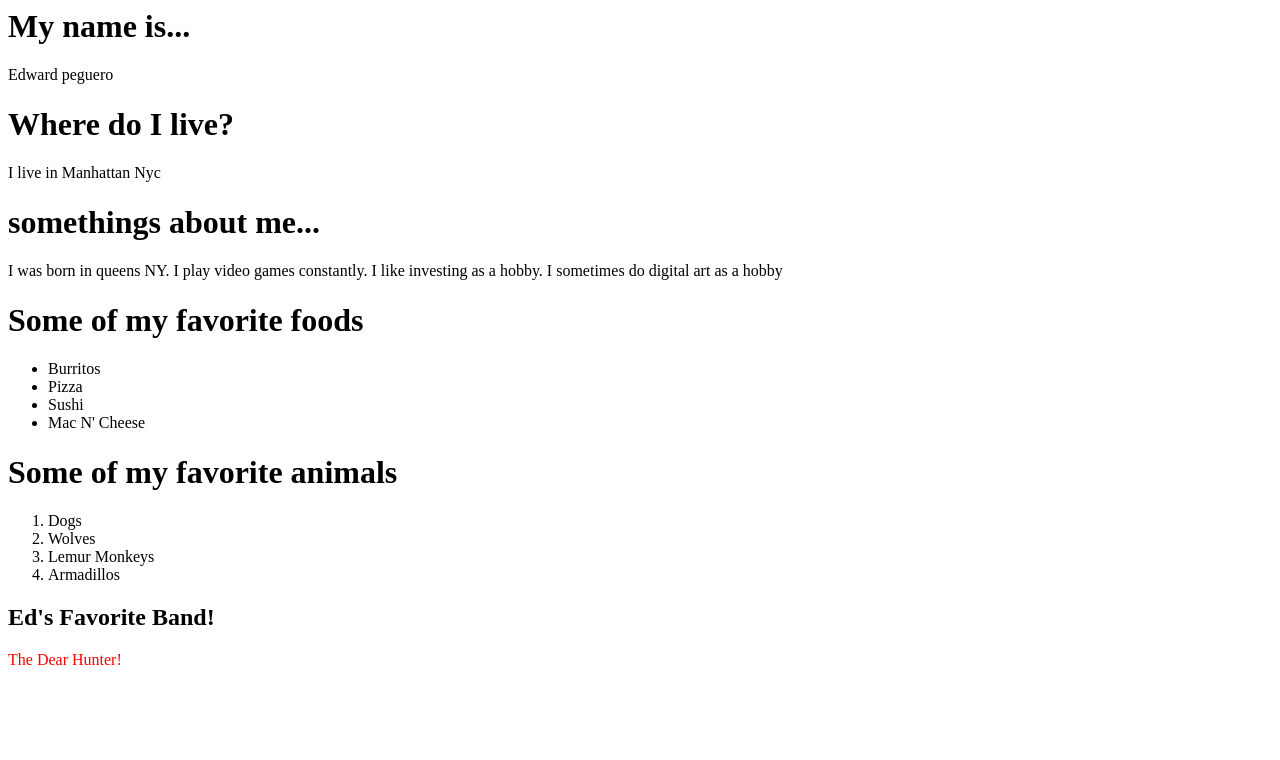
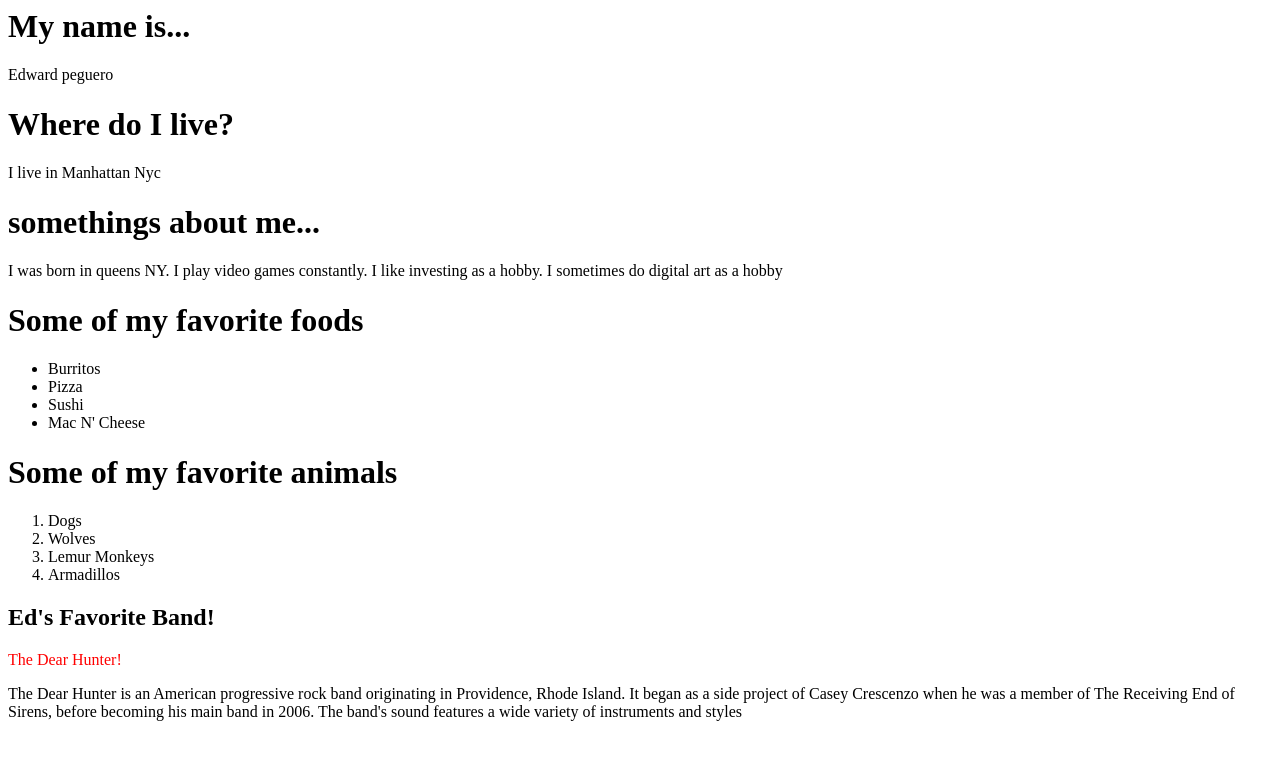
Before and after one commit to edwardpeguero/Class-6-Huw-166, a plain HTML site: page index.html in a window 1280 px wide. Drawn offline with Linux system fonts and the light colour scheme.

Commit message:
Update index.html

```diff
--- a/index.html
+++ b/index.html
@@ -29,3 +29,4 @@
 <body>
   <p style="color:red;">The Dear Hunter!</p>
 </body>
+<p> The Dear Hunter is an American progressive rock band originating in Providence, Rhode Island. It began as a side project of Casey Crescenzo when he was a member of The Receiving End of Sirens, before becoming his main band in 2006. The band's sound features a wide variety of instruments and styles </P>
```
